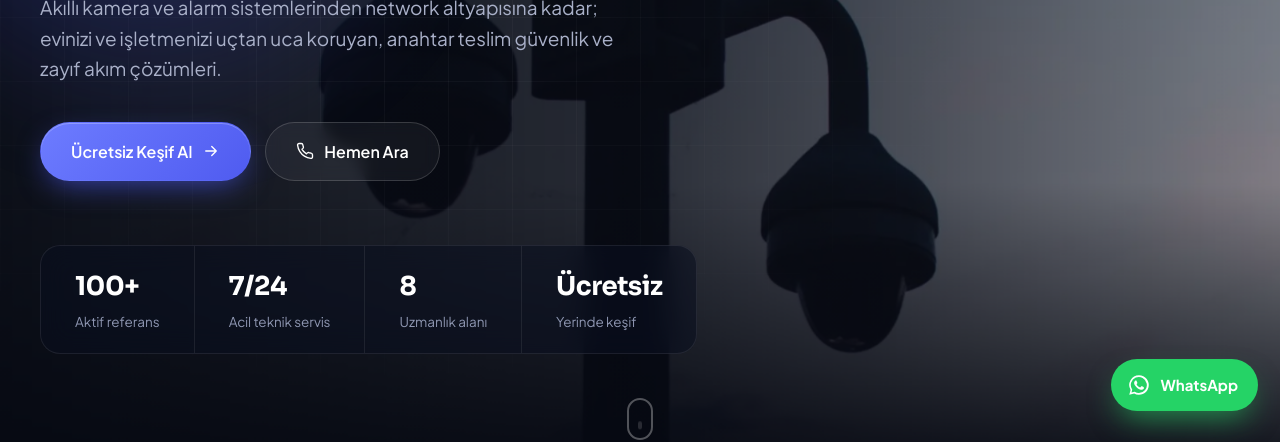
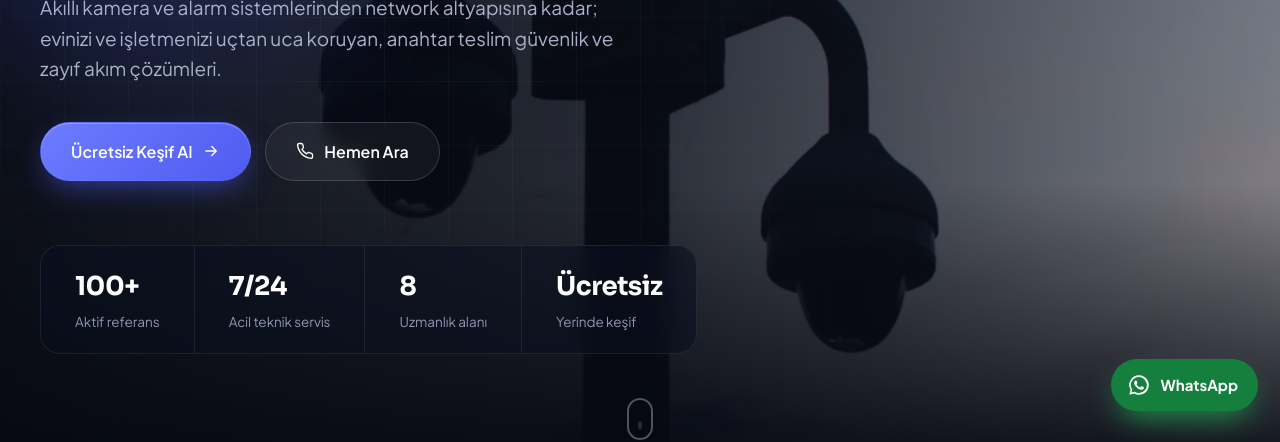
Before and after one commit to karacaguvenlik/karacaguvenlik.github.io, a plain HTML site: page index.html in a window 1280 px wide. Shown: the part 367-809 px from the top of the page. Drawn offline with Linux system fonts and the light colour scheme.

Commit message:
WhatsApp butonu kontrastını erişilebilirlik standardına çek
Co-authored-by: Hoplite <288093033+usehoplite[bot]@users.noreply.github.com>

```diff
--- a/assets/css/style.css
+++ b/assets/css/style.css
@@ -372,7 +372,7 @@ a.service { display: block; color: inherit; }
 .whatsapp {
     position: fixed; right: 22px; bottom: 22px; z-index: 90;
     display: inline-flex; align-items: center; gap: 10px; padding: 14px 20px 14px 16px; border-radius: 999px;
-    background: #25d366; color: #fff; font-weight: 700; font-size: 15px;
+    background: #15803d; color: #fff; font-weight: 700; font-size: 15px;
     box-shadow: 0 14px 30px -8px rgba(37,211,102,.6);
     transition: transform .35s var(--ease), box-shadow .35s;
 }
```
